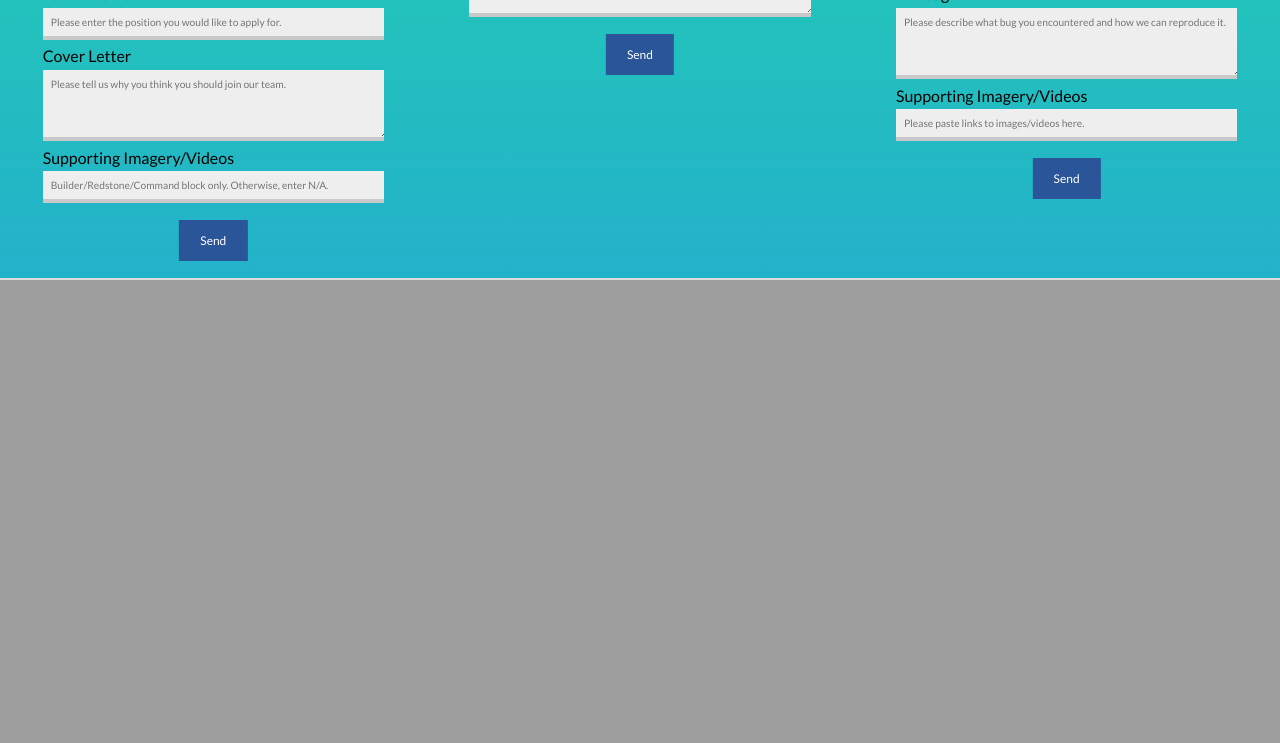
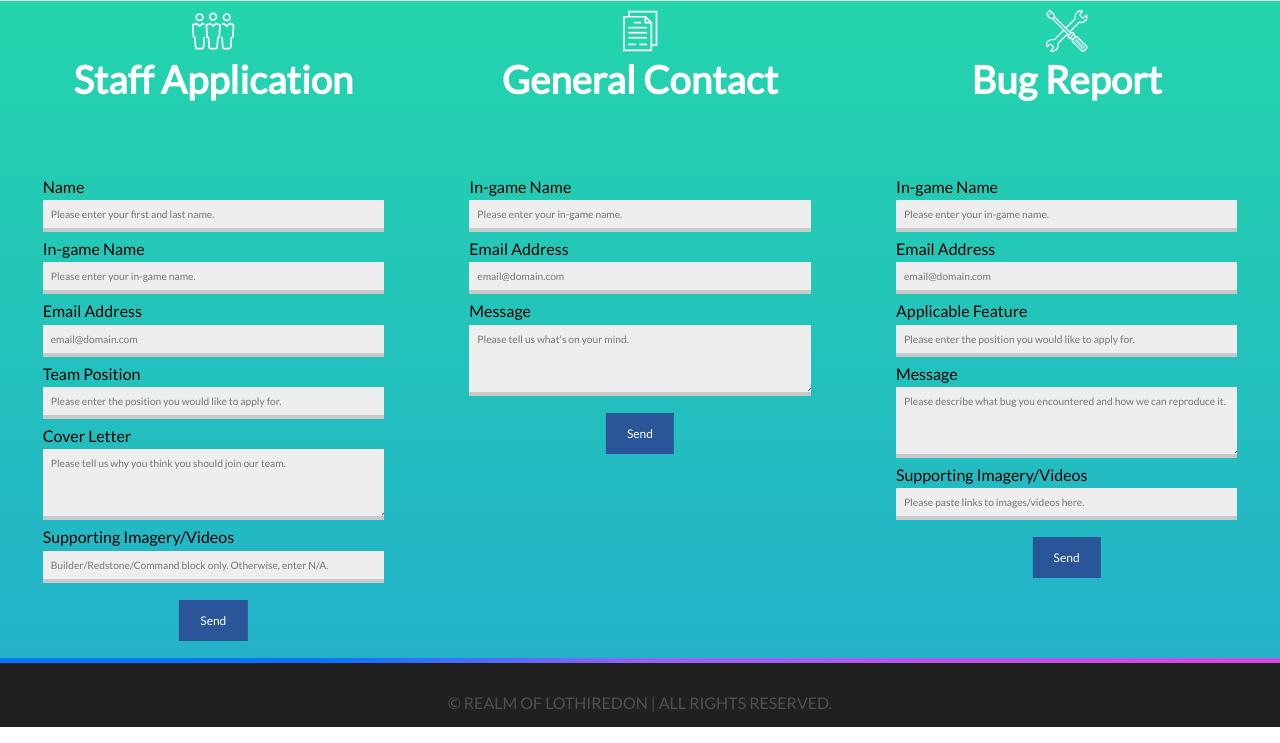
Before and after one commit to Lothiredon/lothiredon.github.io, a PHP site: page /contact/contact.html in a window 1280 px wide. Shown: the part 801-1544 px from the top of the page. Before the commit the page ends 1081 px from the top, so only its background shows below. Run offline with PHP 8.4, Linux system fonts and the light colour scheme; some libraries are stand-ins or nearby versions.

Commit message:
Contact v0.3
Fixes + first mobile compatibility

```diff
--- a/contact/contact.html
+++ b/contact/contact.html
@@ -2,13 +2,13 @@
 <html>
 
 <head>
-	<script src="https://ajax.googleapis.com/ajax/libs/jquery/2.1.4/jquery.min.js"></script>
+	<script src="https://ajax.googleapis.com/ajax/libs/jquery/3.4.1/jquery.min.js"></script>
 	<script src="https://cdnjs.cloudflare.com/ajax/libs/gsap/2.1.2/TweenMax.min.js"></script>
-	<!--<script src="https://github.com/kswedberg/jquery-smooth-scroll/blob/master/jquery.smooth-scroll.min.js"></script>
-	<!-- SMOOTH SCROLL -->
+	<!--<script src="https://github.com/kswedberg/jquery-smooth-scroll/blob/master/jquery.smooth-scroll.min.js"></script>-->
+	<!--SMOOTH SCROLL -->
 	<script>
 		$(function() {
-		$('a[href*=#]:not([href=#])').click(function() {
+		$('a[href*=\\#]:not([href=\\#])').click(function() {
 			if (location.pathname.replace(/^\//,'') == this.pathname.replace(/^\//,'') && location.hostname == this.hostname) {
 			var target = $(this.hash);
 			target = target.length ? target : $('[name=' + this.hash.slice(1) +']');
@@ -111,6 +111,7 @@
 			<img src="team.svg" class="team-application-icon form-image">
 
 			<h2>Staff Application</h2>
+			<h3 class="form-pencil">✎</h3>
 
 			<!--Form start-->
             <div class="form-container">
@@ -168,7 +169,6 @@
 				</div>
 			</div>
 		</div>
-
 	</div>
 
 	<!--=======General Contact form=======-->
@@ -179,6 +179,7 @@
 				<img src="general.svg" class="general-form-icon form-image">
 
 				<h2>General Contact</h2>
+				<h3 class="form-pencil">✎</h3>
 
 				<!--Form start-->
 				<div class="form-container">
@@ -224,6 +225,7 @@
 				<img src="bug.svg" class="general-form-icon form-image">
 
 				<h2>Bug Report</h2>
+				<h3 class="form-pencil">✎</h3>
 
 				<!--Form start-->
 				<div class="form-container">
@@ -280,6 +282,36 @@
 			</div>
 		</div>
 </div>
+</div>
+
+<!--=========================================================-->
+<!--=                       SECTION 3                       =-->
+<!--=========================================================-->
+
+<div class="section3">
+	<a id="sec3" class="smooth"></a>
+
+		<div class="copyright-footer">
+
+			<p>&copy; REALM OF LOTHIREDON | ALL RIGHTS RESERVED.</p>
+
+		</div>
+</div>
+<!-- Section 3 end-->
+
+<script>
+$(".form-pencil").click(function() {
+	$(".form-container").not(this).removeClass("toggled");
+    $(this).next().toggleClass("toggled");
+});
+</script>
+
+<script>
+	$(".form-pencil").click(function() {
+		$(".contact-form").not(this).removeClass("expand");
+		$(this).parent().parent().toggleClass("expand");
+	});
+	</script>
 
 </body>
 </html>
--- a/contact/stylesheet.css
+++ b/contact/stylesheet.css
@@ -130,7 +130,7 @@ body{
 }
 
 .header-hero-image {
-	height: auto;
+	height: 100vh;
 	width: 100% !important;
 	min-height: 60vmin;
 	position: relative;
@@ -170,6 +170,8 @@ body{
 	font-size: 3vmin;
 	text-align: center;
 	z-index: 20;
+	margin-left: 5%;
+	margin-right: 5%;
 }
 
 /*===================================================================================*/
@@ -185,7 +187,6 @@ body{
     z-index: 20;
 	position: relative;
 	top: 0;
-	border-bottom: 2px solid #dddddd;
 }
 
 .contact-form-wrapper {
@@ -212,6 +213,7 @@ body{
 	left: 50%;
 	transform: translate(-50%, 0%);
 	padding-top: 2%;
+	color: white;
 }
 
 .contact-form p {
@@ -242,6 +244,17 @@ body{
 	font-family: 'Lato';
 	margin: 0;
 	padding: 0;
+	color: white;
+}
+
+.contact-form h3 {
+	width: 100%;
+	text-align: center;
+	font-size: 200%;
+	margin: 5% 0% 0% 0%;
+	padding: 0;
+	color: white;
+	visibility: hidden;
 }
 
 .field-group {
@@ -394,3 +407,71 @@ label {
 		background-position: 0% 0%
 	}
 }
+
+/*===================================================================================*/
+/*                             SECTION 3 START                                       */
+/*===================================================================================*/
+
+.section3 {
+	margin: 0;
+	width: 100%;
+	height: 100%;
+    z-index: 0;
+	background-color: #202020;
+	position: relative;
+	border-top: 5px solid;
+	border-image: linear-gradient(to right,#0873fd 25%, #9362f7 50%, #b855ee 75%, #d745e2 100%) 1;
+}
+
+.copyright-footer {
+	width: 100%;
+	height: auto;
+}
+
+.copyright-footer p {
+	color: #505050;
+	font-family: 'Lato';
+	font-size: 100%;
+	line-height: 300%;
+	text-align: center;
+}
+
+.toggled {
+	width: 100%;
+}
+
+.expand {
+	width: 0%;
+}
+
+@media only screen and (max-width: 600px) {
+    .copyright-footer p {
+		line-height: 100%;
+		font-size: 33%;
+	}
+	.section3 {
+		border-top: 2px solid;
+	}
+
+	.form-container {
+		width: 0%;
+	}
+	.contact-form img {
+		max-width: 50%;
+		margin-top: 10%;
+	}
+	.contact-form h2 {
+		font-size: 100%;
+		margin-top: 5%;
+	}
+	.contact-form h3 {
+		visibility: visible;
+	}
+	.toggled {
+		width: 80%;
+	}
+	.expand {
+		width: 125vw;
+	}
+
+}
```
Also changed, not shown: contact/bug.svg, contact/general.svg, contact/team.svg.
